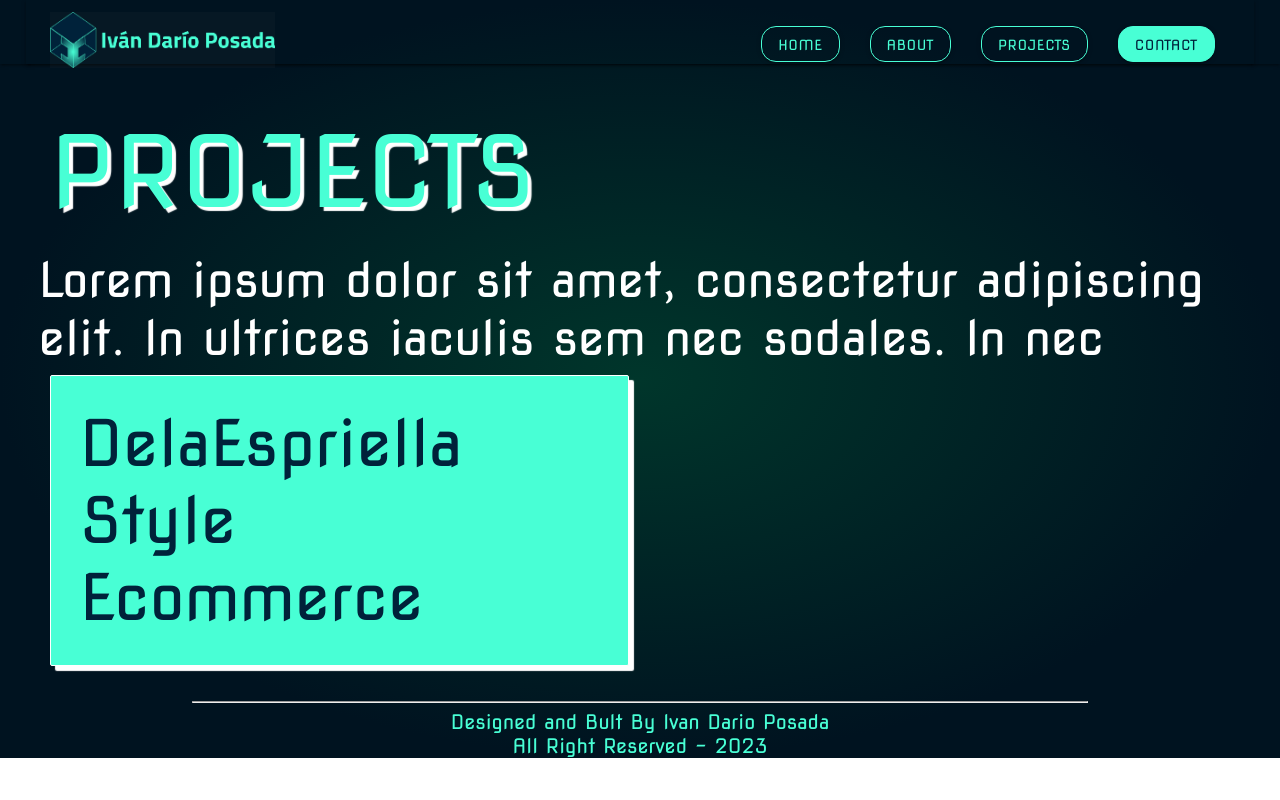
After one commit to idposada/ivandariowebdev, a PHP site: page /projects.php in a window 1280 px wide. The commit adds this page. Run offline with PHP 8.4, Linux system fonts and the light colour scheme.

Commit message:
Inicio maqueta projects

```diff
--- /dev/null
+++ b/projects.php
@@ -0,0 +1,37 @@
+<?php include('header.php'); ?>
+<main>
+  <section class="intro">
+    <div class="row animate__animated animate__slideInDown" data-aos="fade-up">
+      <div class="col m12 s12 titulo-home">
+        PROJECTS
+      </div>
+    </div>
+
+    <div class="text-about animate__animated animate__slideInDown">
+      Lorem ipsum dolor sit amet, consectetur adipiscing elit. In ultrices iaculis sem nec sodales. In nec
+    </div>
+  </section>
+
+
+  <section class="project-list">
+    <div class="row">
+
+      <div class="col l6 m6 s12">
+
+        <div class="card card-project-int">
+          <div class="pj-project-name">
+            DelaEspriella Style Ecommerce
+          </div>
+        </div>
+
+      </div>
+
+      <div class="col l6 m6 s12">
+
+      </div>
+
+    </div>
+  </section>
+
+</main>
+<?php include('footer.php'); ?>
--- a/style.css
+++ b/style.css
@@ -211,6 +211,23 @@ box-shadow: 5px 5px 1px 0px #FFF;
 }
 
 
+.pj-project-name{
+  color: #00223A;
+  font-family: Nova Square;
+  font-size: 64px;
+  font-style: normal;
+  font-weight: 400;
+  line-height: normal;
+}
+
+.card-project-int {
+  border: 1px solid #FFF;
+  background: #48FFD5;
+  box-shadow: 5px 5px 1px 0px #FFF;
+  padding: 29px;
+}
+
+
 
 @media only screen and (max-width: 428px)   {
 
```
